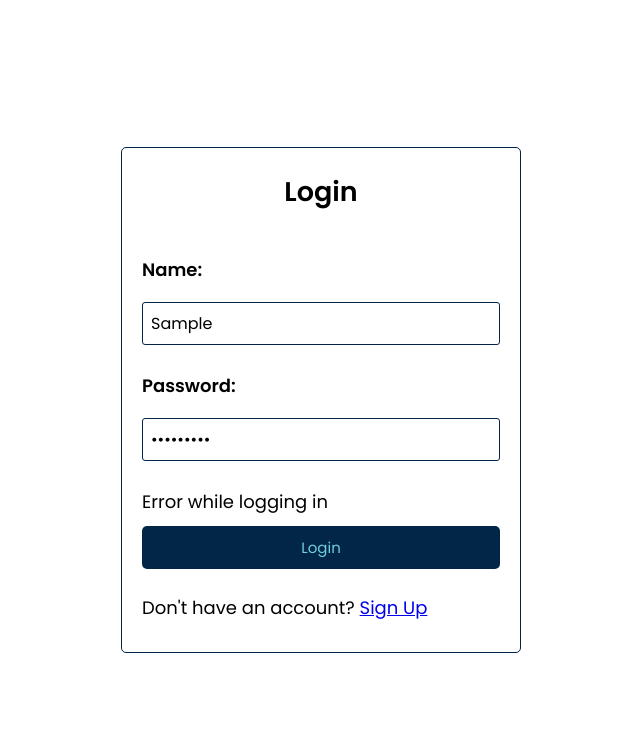
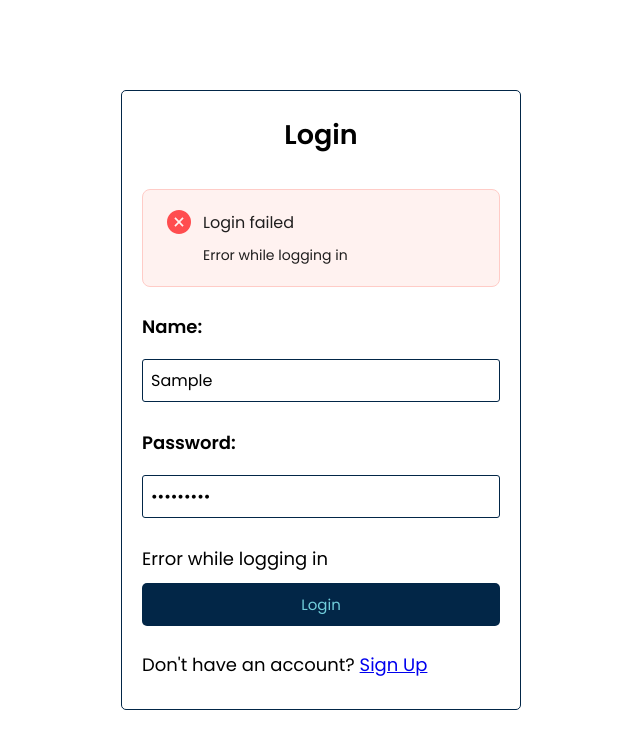
Before and after one commit to LisaB404/Full-Stack-Final-Project, a React (Vite) app in the folder client/: page /login in a window 1280 px wide. Both pictures are taken after typing "Sample", "Sample123" into the empty fields and a click on the button "Login". Shown: the top 748 px of the page, without its empty margins (319-959 px from the left). Built offline with nearby package versions, Linux system fonts and the light colour scheme; no server answers.

Commit message:
Logging in message implemented

```diff
--- a/client/src/components/Login.jsx
+++ b/client/src/components/Login.jsx
@@ -1,10 +1,11 @@
 import React, { useState } from "react";
 import { Link } from "react-router-dom";
 import useAuth from "../hooks/useAuth";
+import { Alert } from "antd";
 import "./signup-login.css";
 
 function Login() {
-  const { login, error } = useAuth();
+  const { login, error, loading } = useAuth();
   const [formData, setFormData] = useState({
     name: "",
     password: "",
@@ -26,6 +27,26 @@ function Login() {
     <div className="container">
       <div className="form-container">
         <h2>Login</h2>
+
+        {loading && (
+          <Alert
+            message="Logging in..."
+            description="Please wait while we log you in."
+            type="info"
+            showIcon
+            style={{ marginBottom: "1rem" }}
+          />
+        )}
+        {error && (
+          <Alert
+            message="Login failed"
+            description={error}
+            type="error"
+            showIcon
+            style={{ marginBottom: "1rem" }}
+          />
+        )}
+
         <form onSubmit={handleSubmit}>
           <div className="form-group">
             <label htmlFor="name">Name:</label>
@@ -37,6 +58,7 @@ function Login() {
               value={formData.name}
               onChange={handleChange}
               required
+              disabled={loading}
             />
           </div>
           <div className="form-group">
@@ -49,10 +71,11 @@ function Login() {
               value={formData.password}
               onChange={handleChange}
               required
+              disabled={loading}
             />
           </div>
           {error && <p className="error">{error}</p>}
-          <button type="submit" className="submit-btn">
+          <button type="submit" className="submit-btn" disabled={loading}>
             Login
           </button>
         </form>
```
